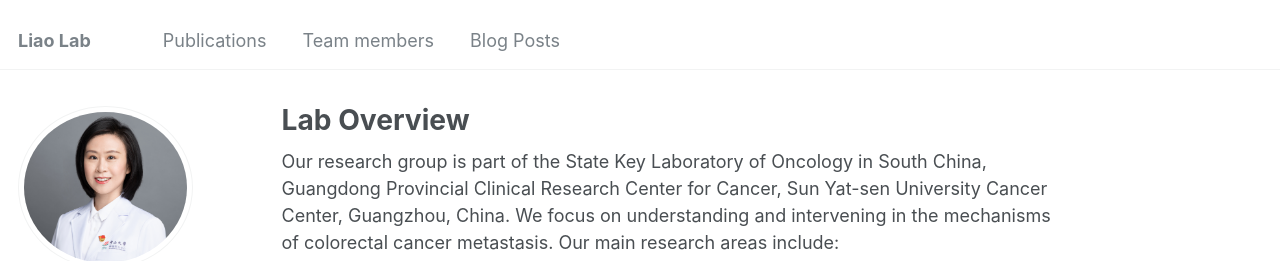
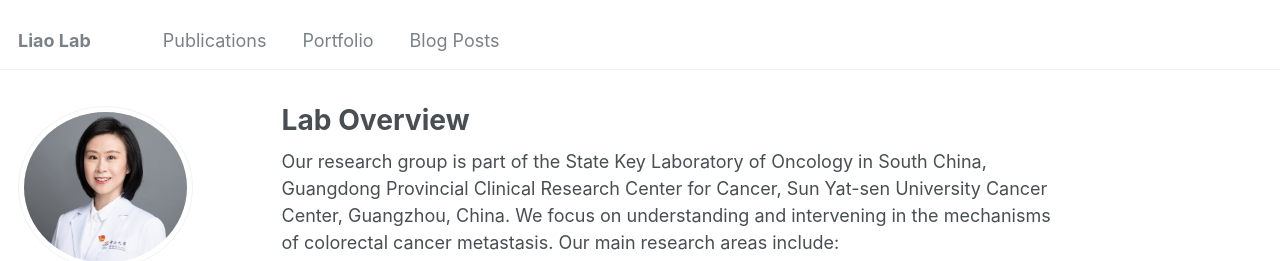
Before and after one commit to ImmunoTransLab/ImmunoTransLab, a Jekyll site: the page built from _pages/about.md, in a window 1280 px wide. Shown: the top 261 px of the page. Built offline with Jekyll 4.4.1, drawn with Linux system fonts in a browser that asks for light colours.

Commit message:
Update navigation.yml

```diff
--- a/_data/navigation.yml
+++ b/_data/navigation.yml
@@ -8,8 +8,8 @@ main:
   - title: "Publications"
     url: /publications/
 
-  - title: "Team members"
-    url: /Team members/
+  - title: "Portfolio"
+    url: /Portfolio/
 
   - title: "Blog Posts"
     url: /year-archive/
```
